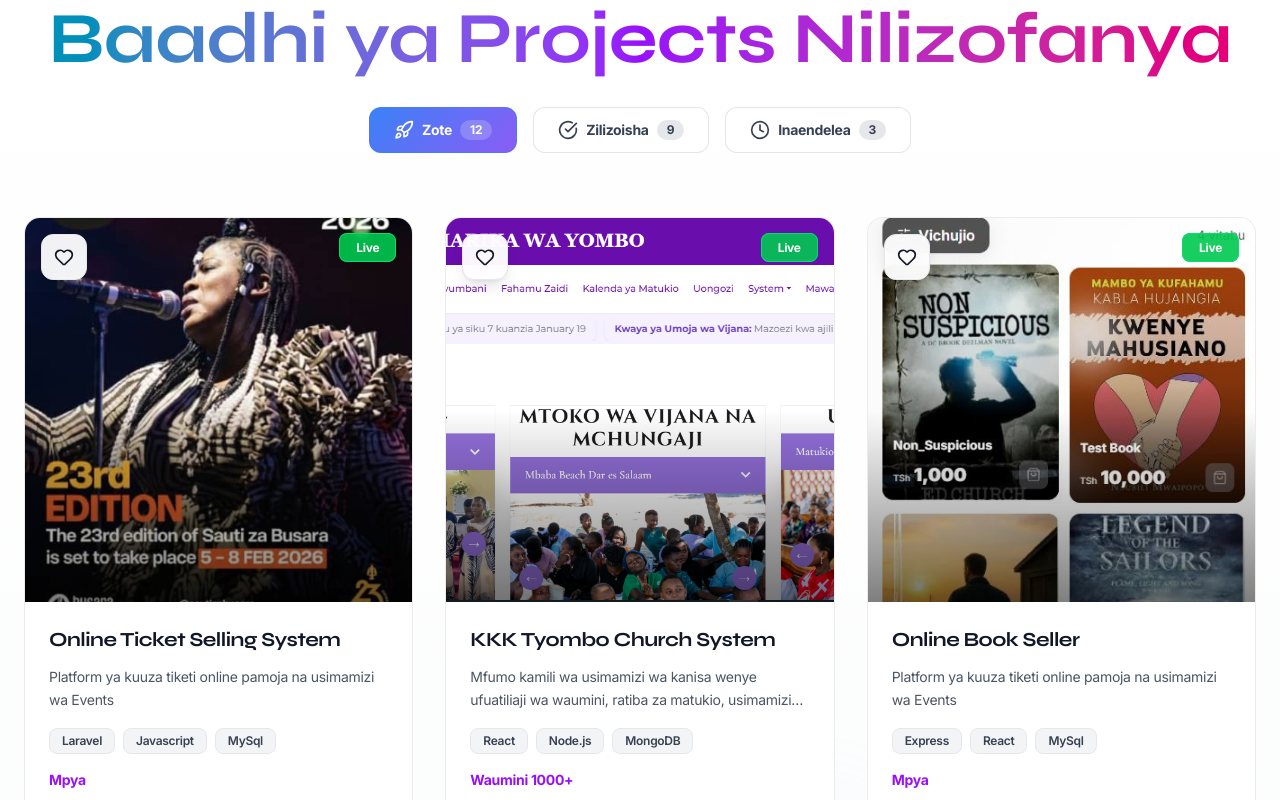
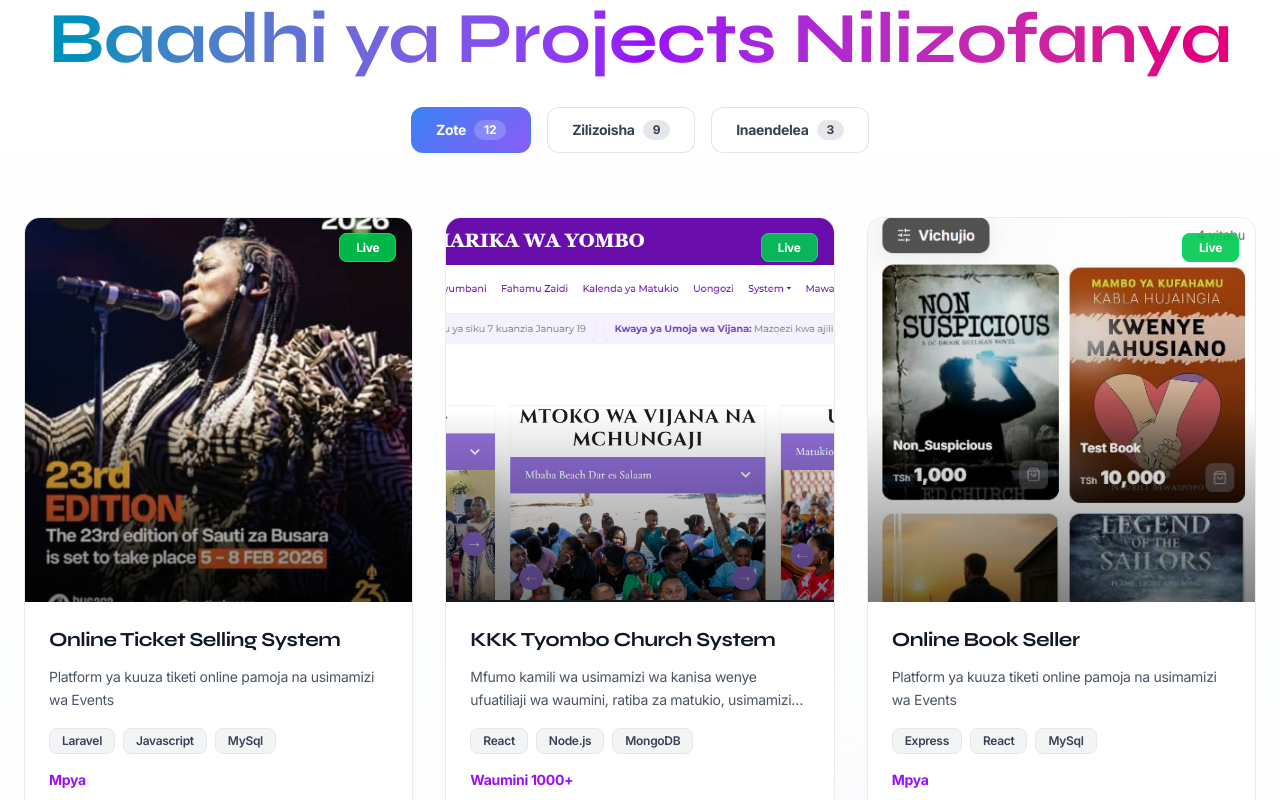
Before and after one commit to EliDistro7/bari_web, a Next.js app: page / in a window 1280 px wide. Shown: the part 1600-2400 px from the top of the page. Built offline with nearby package versions, Linux system fonts and the light colour scheme.

Commit message:
smart-card6

```diff
--- a/src/components/sections/ProjectShowcase.tsx
+++ b/src/components/sections/ProjectShowcase.tsx
@@ -337,7 +337,7 @@ const ProjectsShowcase = () => {
                   }`}
                 >
                   <div className="flex items-center space-x-2">
-                    <IconComponent className="w-5 h-5" />
+
                     <span>{category.label}</span>
                     <span className={`px-2.5 py-0.5 rounded-full text-xs font-bold ${
                       activeCategory === category.id ? 'bg-white/20' : 'bg-gray-200'
@@ -381,10 +381,7 @@ const ProjectsShowcase = () => {
                       </span>
                     </div>
 
-                    {/* Icon */}
-                    <div className="absolute top-4 left-4 bg-white/95 backdrop-blur-lg p-3 rounded-xl shadow-lg border border-gray-200">
-                      <ProjectIcon className="w-5 h-5 text-gray-900" />
-                    </div>
+
                   </div>
 
                   <div className="p-6">
```
